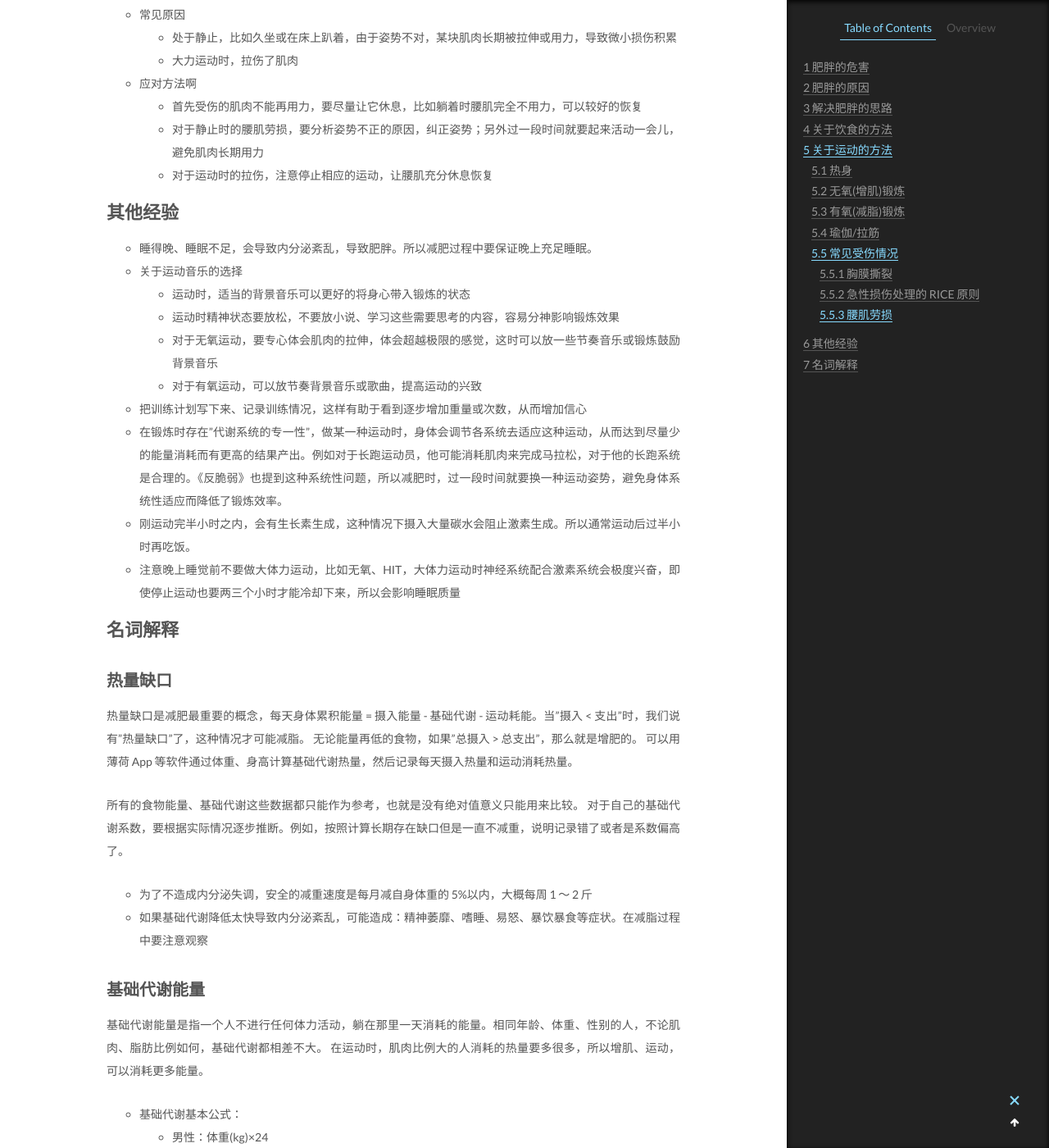
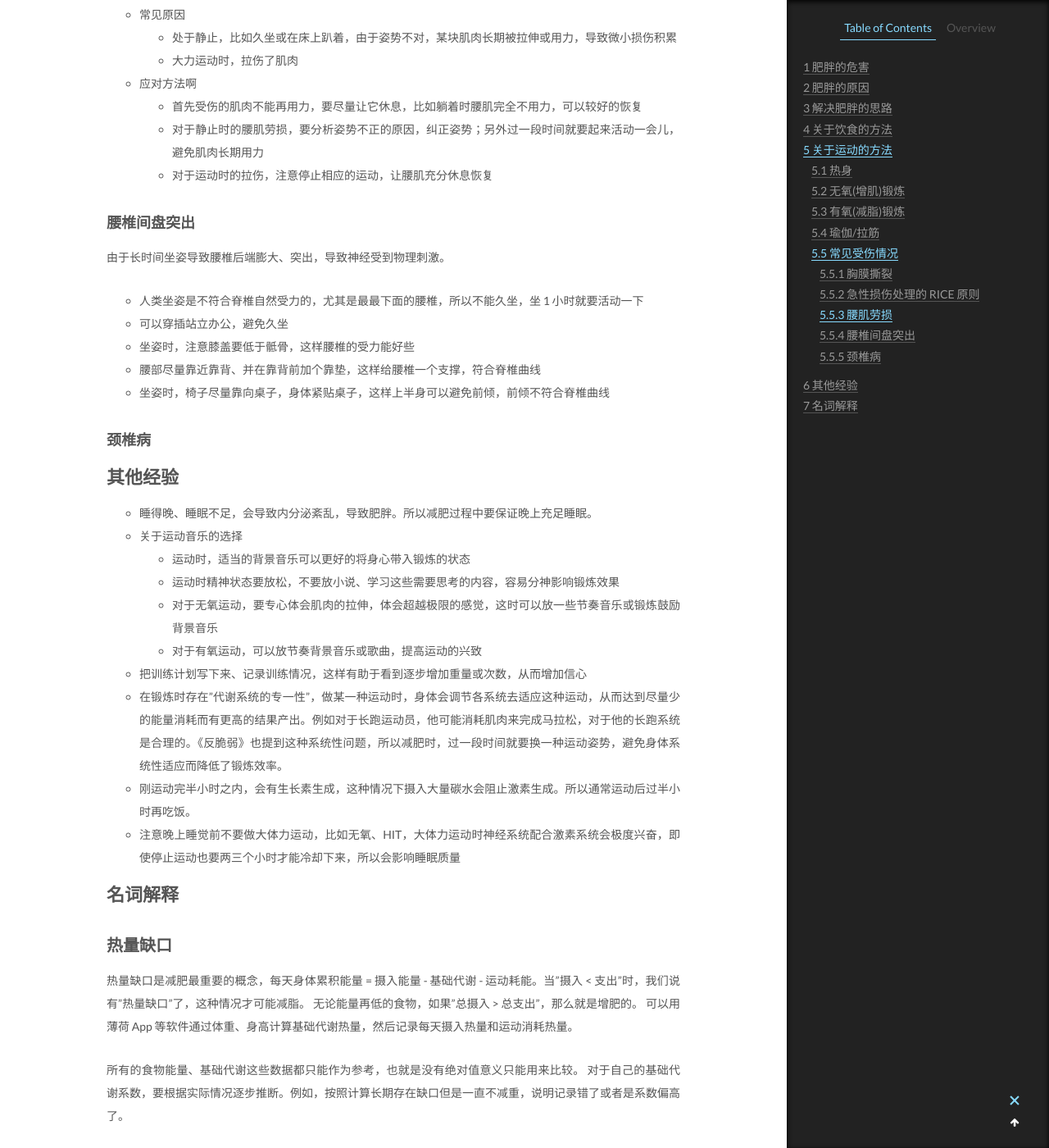
Before and after one commit to CodeHunter2006/CodeHunter2006.github.io, a Jekyll site: the page built from _posts/2020-06-07-Lose_Weight.md, in a window 1280 px wide and 1400 px high, scrolled down 8784 px. Shown: the whole window at 82% size. Built offline with Jekyll 4.4.1, drawn with Linux system fonts in a browser that asks for light colours.

Commit message:
[doc]: add contents.

```diff
--- a/_posts/2020-06-07-Lose_Weight.md
+++ b/_posts/2020-06-07-Lose_Weight.md
@@ -267,6 +267,18 @@ tags: Healthy
   2. 对于静止时的腰肌劳损，要分析姿势不正的原因，纠正姿势；另外过一段时间就要起来活动一会儿，避免肌肉长期用力
   3. 对于运动时的拉伤，注意停止相应的运动，让腰肌充分休息恢复
 
+### 腰椎间盘突出
+
+由于长时间坐姿导致腰椎后端膨大、突出，导致神经受到物理刺激。
+
+- 人类坐姿是不符合脊椎自然受力的，尤其是最最下面的腰椎，所以不能久坐，坐 1 小时就要活动一下
+- 可以穿插站立办公，避免久坐
+- 坐姿时，注意膝盖要低于骶骨，这样腰椎的受力能好些
+- 腰部尽量靠近靠背、并在靠背前加个靠垫，这样给腰椎一个支撑，符合脊椎曲线
+- 坐姿时，椅子尽量靠向桌子，身体紧贴桌子，这样上半身可以避免前倾，前倾不符合脊椎曲线
+
+### 颈椎病
+
 # 其他经验
 
 - 睡得晚、睡眠不足，会导致内分泌紊乱，导致肥胖。所以减肥过程中要保证晚上充足睡眠。
```
Also changed, not shown: _posts/2020-06-01-Fitness_Record.md (+3 -2 lines).
